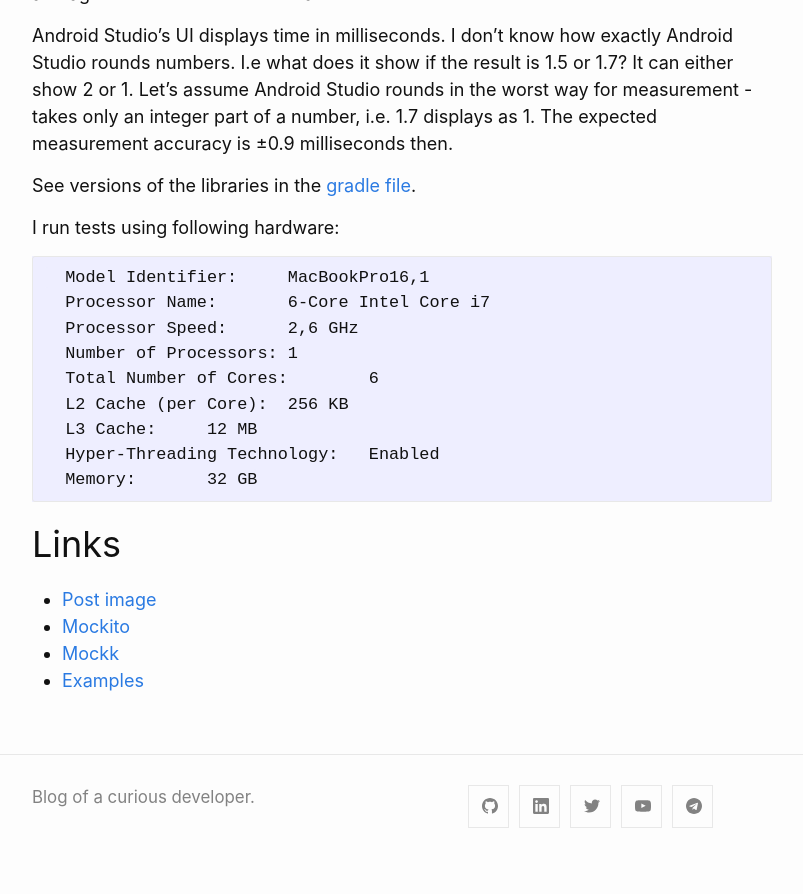
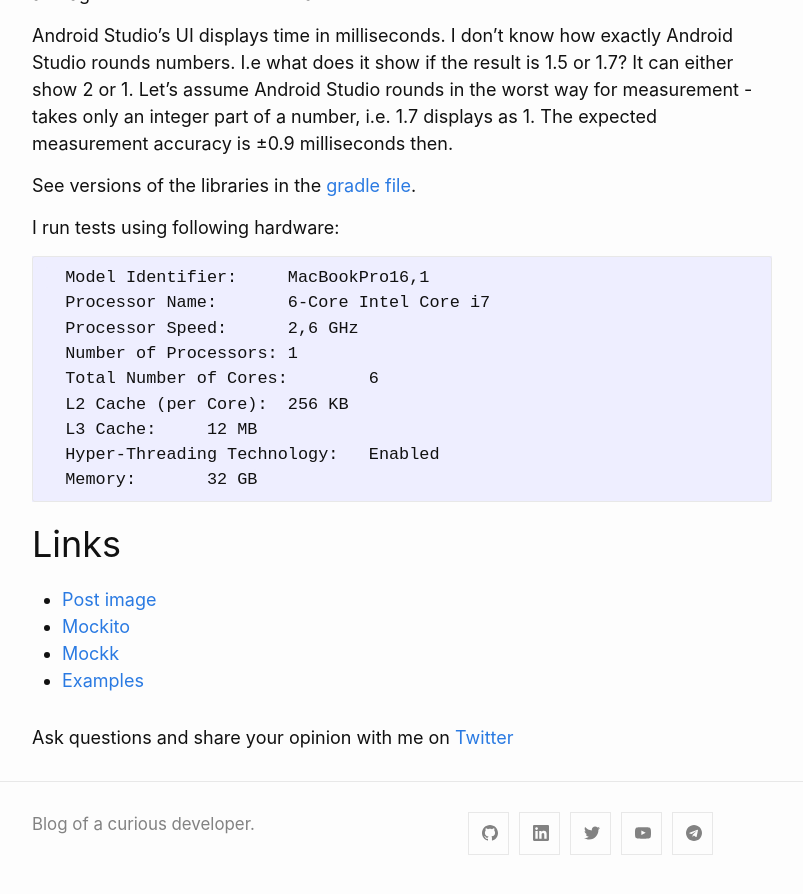
Before and after one commit to VysotskiVadim/VysotskiVadim.blog, a Jekyll site: the page built from _posts/2022-06-03-slow-unit-tests-part-1-objects-mocking.markdown, in a window 1280 px wide and 900 px high, scrolled down 9170 px. Shown: the top 894 px of the window, without its empty margins (238-1041 px from the left). Built offline with Jekyll 4.4.1, drawn with Linux system fonts in a browser that asks for light colours; before the commit the page ends 10043 px from its top, so only the background shows below that; some of the changed lines change nothing that is shown.

Commit message:
added link to twitter

```diff
--- a/_posts/2022-06-03-slow-unit-tests-part-1-objects-mocking.markdown
+++ b/_posts/2022-06-03-slow-unit-tests-part-1-objects-mocking.markdown
@@ -8,6 +8,7 @@ postImage:
   src: slow-down
   alt: A slow down sign
 linkToGithubText: "See the full file on the Github."
+twitterLink: https://twitter.com/VysotskiVadim/status/1532672644809732098
 ---
 ## Intro
 
```
